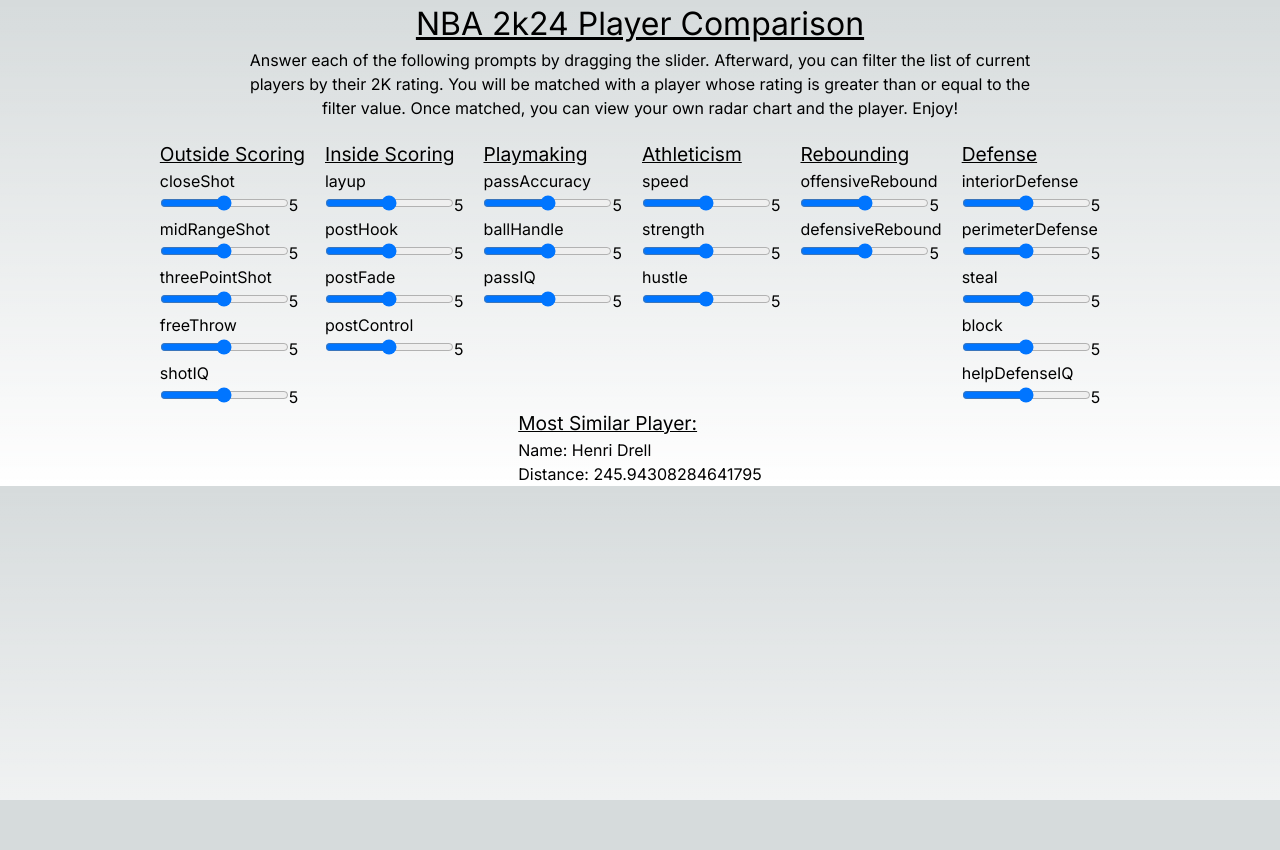
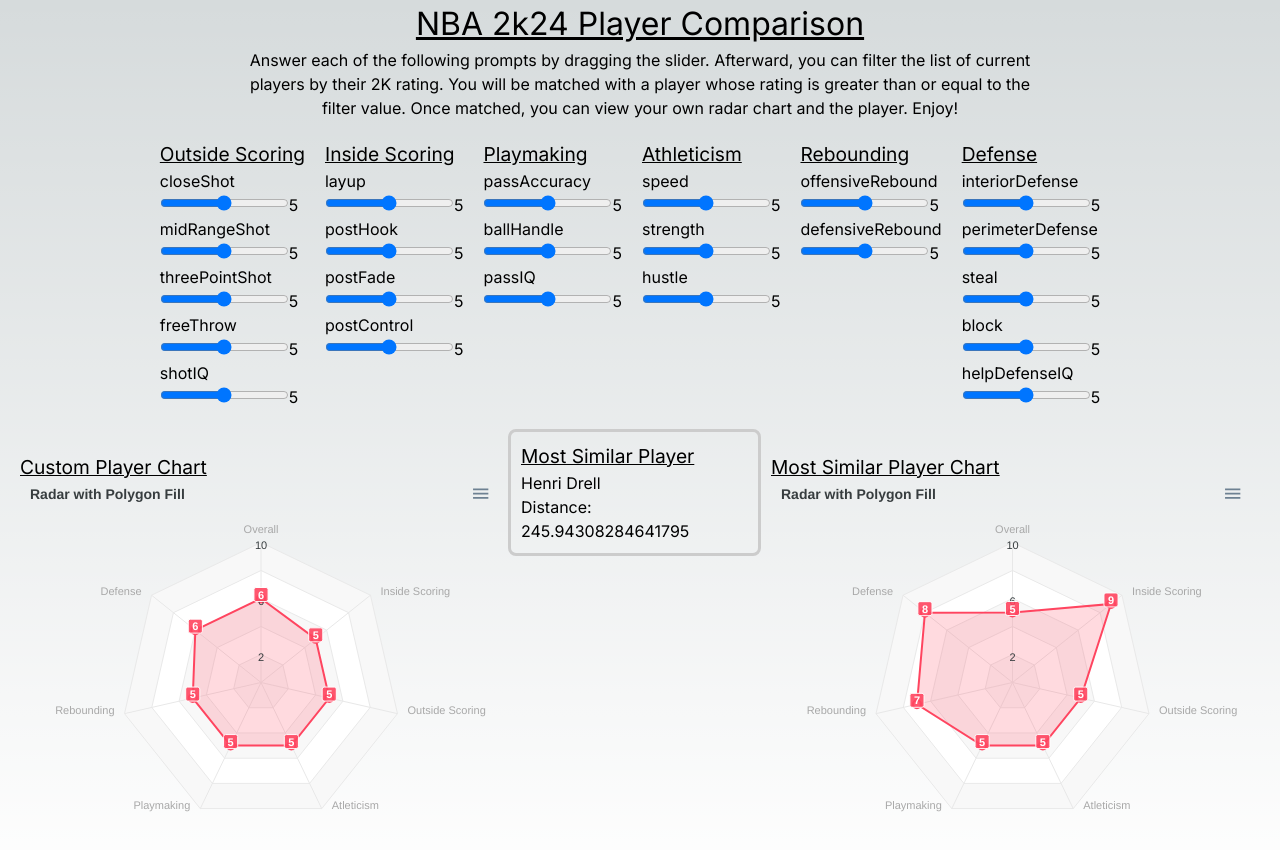
Before and after one commit to ErgiIsmahili/NBA2k24-Player-Comparison, a Next.js app in the folder my-nba-player/: page / in a window 1280 px wide. Shown: the top 850 px of the page. Before the commit the page ends 800 px from the top, so only its background shows below. Built offline with nearby package versions, Linux system fonts and the light colour scheme.

Commit message:
added apex charts to frontend
-added radar charts with set values of 0 to 10
-created one for user and player
-tested with temp values

```diff
--- a/my-nba-player/src/app/apexchart.tsx
+++ b/my-nba-player/src/app/apexchart.tsx
@@ -1,11 +1,15 @@
 import React from 'react';
 import ReactApexChart from 'react-apexcharts';
 
-interface ApexChartState {
+interface ApexChartProps {
   series: {
     name: string;
     data: number[];
   }[];
+  categories: string[];
+}
+
+interface ApexChartState {
   options: {
     chart: {
       height: number;
@@ -44,6 +48,8 @@
       categories: string[];
     };
     yaxis: {
+      min: number;
+      max: number;
       labels: {
         formatter: (val: number, i: number) => string;
       };
@@ -51,22 +57,18 @@
   };
 }
 
-  class ApexChart extends React.Component<any, ApexChartState> {
-    constructor(props: any) {
+class ApexChart extends React.Component<ApexChartProps, ApexChartState> {
+  constructor(props: ApexChartProps) {
     super(props);
 
     this.state = {
-        series: [{
-          name: 'Series 1',
-          data: [20, 100, 40, 30, 50, 80, 33],
-        }],
       options: {
         chart: {
-            height: 350,
+          height: 400,
           type: 'radar',
         },
         dataLabels: {
-            enabled: true
+          enabled: true,
         },
         plotOptions: {
           radar: {
@@ -74,13 +76,13 @@
             polygons: {
               strokeColors: '#e9e9e9',
               fill: {
-                  colors: ['#f8f8f8', '#fff']
-                }
-              }
-            }
+                colors: ['#f8f8f8', '#fff'],
+              },
+            },
+          },
         },
         title: {
-            text: 'Radar with Polygon Fill'
+          text: 'Radar with Polygon Fill',
         },
         colors: ['#FF4560'],
         markers: {
@@ -91,24 +93,20 @@
         },
         tooltip: {
           y: {
-              formatter: (val: number) => val.toString()
-            }
+            formatter: (val: number) => val.toString(),
+          },
         },
         xaxis: {
-            categories: ['Overall', 'Inside Scoring', 'Outside Scoring', 'Atleticism', 'Playmaking', 'Rebounding', 'Defense']
+          categories: props.categories,
         },
         yaxis: {
+          min: 0,
+          max: 10,
           labels: {
-              formatter: (val: number, i: number) => {
-                if (i % 2 === 0) {
-                  return val.toString();
-                } else {
-                  return '';
-                }
-              }
-            }
-          }
-        }
+            formatter: (val: number, i: number) => (i % 2 === 0 ? val.toString() : ''),
+          },
+        },
+      },
     };
   }
 
@@ -116,8 +114,7 @@
     return (
       <div>
         <div id="chart">
-            {/* Assuming you have imported ReactApexChart */}
-            <ReactApexChart options={this.state.options} series={this.state.series} type="radar" height={350} />
+          <ReactApexChart options={this.state.options} series={this.props.series} type="radar" height={350} />
         </div>
         <div id="html-dist"></div>
       </div>
--- a/my-nba-player/src/app/page.tsx
+++ b/my-nba-player/src/app/page.tsx
@@ -129,13 +129,31 @@
         </div>
         </div>
         </div>
+        <div style={{ display: 'flex', flexDirection: 'row', alignItems: 'center', justifyContent: 'space-around', margin: '20px' }}>
+          <div style={{ marginRight: '10px', width: '480px' }}>
+            <h3 style={{ fontSize: '1.2rem', textDecoration: 'underline' }}>Custom Player Chart</h3>
+            <ApexChart
+              series={[{ name: 'Your Chart', data: [6, 5, 5, 5, 5, 5, 6] }]}
+              categories= {['Overall', 'Inside Scoring', 'Outside Scoring', 'Atleticism', 'Playmaking', 'Rebounding', 'Defense']}
+            />
+          </div>
+          <div style={{ marginRight: '10px', marginBottom: '315px', border: '3px solid #ccc', padding: '10px', borderRadius: '8px' }}>
+            <h3 style={{ fontSize: '1.2rem', textDecoration: 'underline' }}>Most Similar Player</h3>
             {mostSimilarPlayer.player && (
               <div>
-          <h1 style={{ fontSize: '1.2rem', textDecoration: 'underline' }}>Most Similar Player:</h1>
-          <p>Name: {mostSimilarPlayer.player.name}</p>
+                <h4>{mostSimilarPlayer.player.name}</h4>
                 <p>Distance: {mostSimilarPlayer.distance}</p>
               </div>
             )}
+            </div>
+          <div style={{ marginRight: '10px', width: '480px' }}>
+            <h3 style={{ fontSize: '1.2rem', textDecoration: 'underline' }}>Most Similar Player Chart</h3>
+            <ApexChart
+              series={[{ name: 'Player Chart', data: [5, 9, 5, 5, 5, 7, 8] }]}
+              categories= {['Overall', 'Inside Scoring', 'Outside Scoring', 'Atleticism', 'Playmaking', 'Rebounding', 'Defense']}
+            />
+          </div>
+        </div>
       </div>
   );
 };
```
Lines whose indentation alone changed are shown as unchanged.
